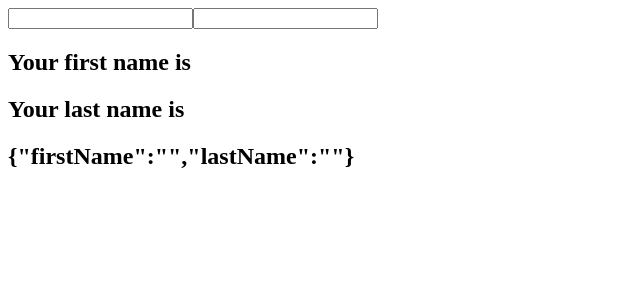
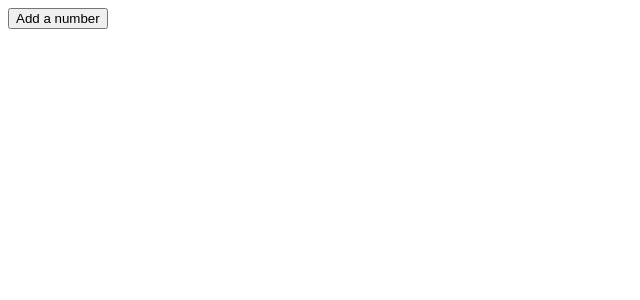
Before and after one commit to Abdulxoliq-1030/react-lesson-functional-component, a React (Create React App) app: page / in a window 1280 px wide. Shown: the top 300 px of the page, without its empty margins (0-640 px from the left). Built offline with nearby package versions, Linux system fonts and the light colour scheme.

Commit message:
useState with array

```diff
--- a/src/app.jsx
+++ b/src/app.jsx
@@ -1,10 +1,10 @@
 import React from "react";
-import HookCounterThree from "./components/hook-counter-three";
+import HookCounterFour from "./components/hook-counter-four";
 
 function App() {
   return (
     <>
-      <HookCounterThree />
+      <HookCounterFour />
     </>
   );
 }
--- /dev/null
+++ b/src/components/hook-counter-four.jsx
@@ -0,0 +1,28 @@
+import React, { useState } from "react";
+
+function HookCounterFour() {
+  const [items, setItems] = useState([]);
+
+  const addItem = () => {
+    setItems([
+      ...items,
+      {
+        id: items.length,
+        value: Math.floor(Math.random() * 10) + 1,
+      },
+    ]);
+  };
+
+  return (
+    <div>
+      <button onClick={addItem}>Add a number</button>
+      <ul>
+        {items.map((item) => (
+          <li key={item.id}>{item.value}</li>
+        ))}
+      </ul>
+    </div>
+  );
+}
+
+export default HookCounterFour;
```
